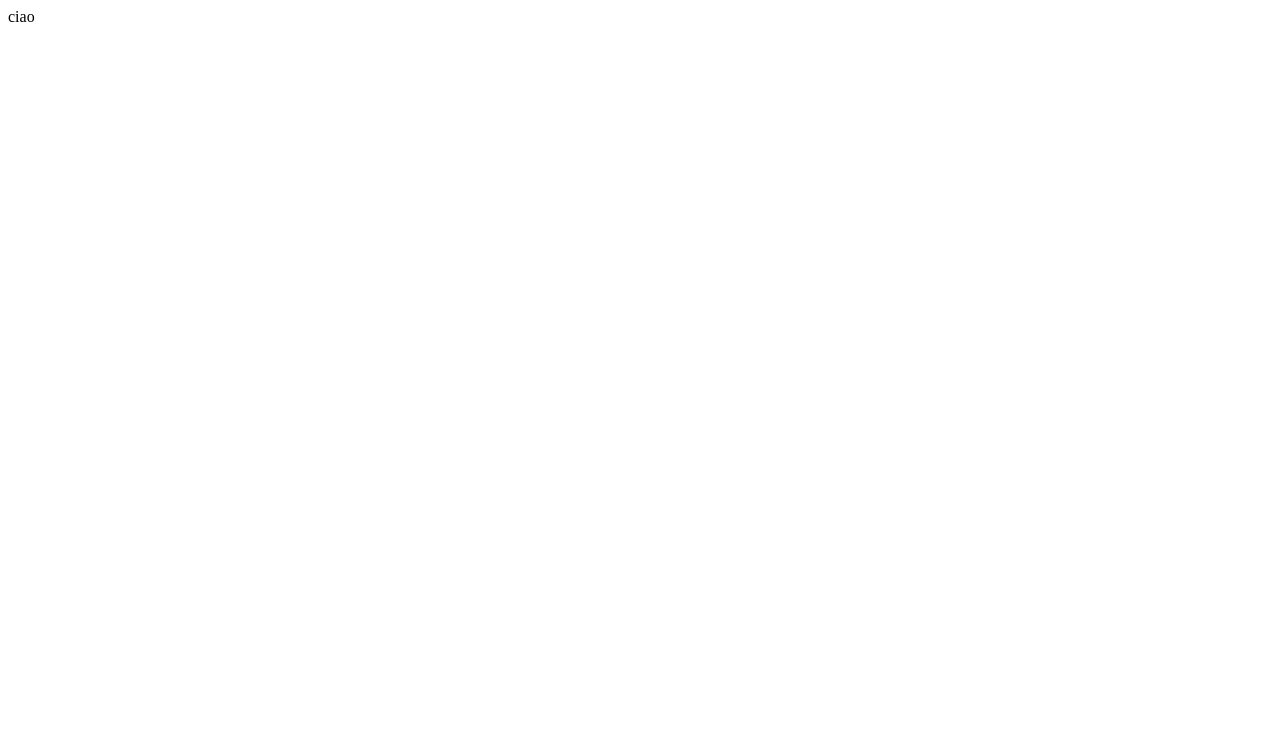
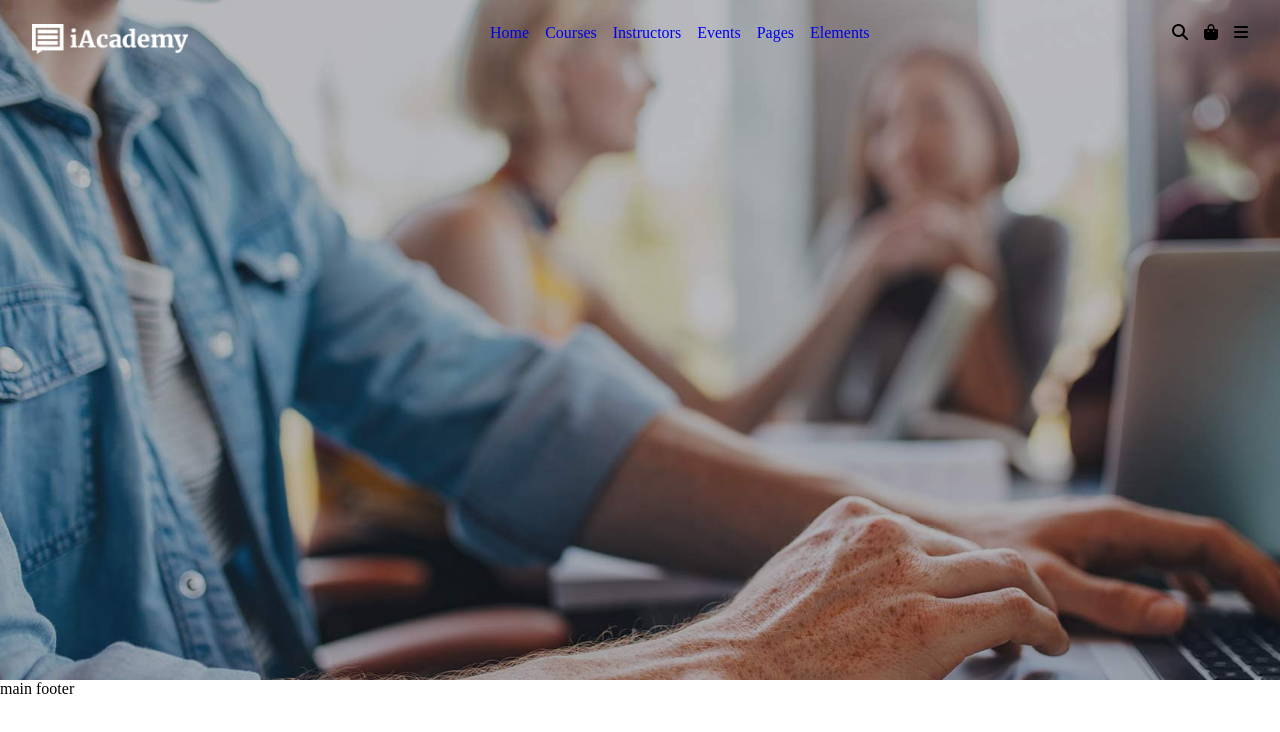
Before and after one commit to alessiavozzo/proj-html-vuejs, a Vue app: page / in a window 1280 px wide. Shown: the top 732 px of the page. Built offline with nearby package versions, Linux system fonts and the light colour scheme.

Commit message:
add static navbar

```diff
--- a/index.html
+++ b/index.html
@@ -1,13 +1,21 @@
 <!doctype html>
 <html lang="en">
+
 <head>
   <meta charset="UTF-8" />
   <link rel="icon" type="image/svg+xml" href="/vite.svg" />
   <meta name="viewport" content="width=device-width, initial-scale=1.0" />
   <title>Vite + Vue</title>
+
+  <!-- fa -->
+  <link rel="stylesheet" href="https://cdnjs.cloudflare.com/ajax/libs/font-awesome/6.5.2/css/all.min.css"
+    integrity="sha512-SnH5WK+bZxgPHs44uWIX+LLJAJ9/2PkPKZ5QiAj6Ta86w+fsb2TkcmfRyVX3pBnMFcV7oQPJkl9QevSCWr3W6A=="
+    crossorigin="anonymous" referrerpolicy="no-referrer" />
 </head>
+
 <body>
   <div id="app"></div>
   <script type="module" src="/src/main.js"></script>
 </body>
+
 </html>
--- a/src/App.vue
+++ b/src/App.vue
@@ -1,11 +1,22 @@
 <script>
+import AppHeader from './components/AppHeader.vue';
+import AppMain from './components/AppMain.vue';
+import AppFooter from './components/AppFooter.vue';
+
 export default {
-  name: "App"
+    name: "App",
+    components: {
+        AppHeader,
+        AppMain,
+        AppFooter
+    }
 }
 </script>
 
 <template>
-  ciao
+    <AppHeader />
+    <AppMain />
+    <AppFooter />
 </template>
 
 <style scoped></style>
--- /dev/null
+++ b/src/components/AppFooter.vue
@@ -0,0 +1,12 @@
+<script>
+export default {
+    name: "AppFooter"
+}
+</script>
+
+<template>
+    footer
+</template>
+
+
+<style scoped></style>
--- /dev/null
+++ b/src/components/AppHeader.vue
@@ -0,0 +1,97 @@
+<script>
+export default {
+    name: "AppHeader",
+    data() {
+        return {
+
+        }
+    }
+}
+</script>
+
+<template>
+    <header id="site_header">
+
+        <div class="container">
+
+            <!-- top header with logo + nav-links -->
+            <nav class="top-header d-flex">
+                <!-- left -->
+                <div class="logo">
+                    <img src="/img/logo-light.png" alt="iAcademy-logo-white">
+                </div>
+                <!-- center -->
+                <div class="nav-links">
+                    <ul class="list-inline">
+                        <li>
+                            <a href="#">Home</a>
+                        </li>
+                        <li>
+                            <a href="#">Courses</a>
+                        </li>
+                        <li>
+                            <a href="#">Instructors</a>
+                        </li>
+                        <li>
+                            <a href="#">Events</a>
+                        </li>
+                        <li>
+                            <a href="#">Pages</a>
+                        </li>
+                        <li>
+                            <a href="#">Elements</a>
+                        </li>
+
+                    </ul>
+                </div>
+                <!-- right -->
+                <div class="nav-icons">
+                    <ul class="list-inline">
+                        <li>
+                            <i class="fa-solid fa-magnifying-glass"></i>
+                        </li>
+                        <li>
+                            <i class="fa-solid fa-bag-shopping"></i>
+                        </li>
+                        <li>
+                            <i class="fa-solid fa-bars"></i>
+                        </li>
+                    </ul>
+                </div>
+
+            </nav>
+
+            <!-- jumbotron -->
+            <div class="bottom-jumbo">
+
+            </div>
+
+        </div>
+
+
+    </header>
+</template>
+
+
+<style scoped>
+#site_header {
+    background-image: url(/img/h5-slide-3-background.jpg);
+    height: 680px;
+    background-size: cover;
+    background-position: center;
+
+    nav {
+        height: 100px;
+        justify-content: space-between;
+
+        img {
+            height: 30px;
+        }
+
+        ul {
+            gap: 1rem;
+        }
+
+    }
+}
+</style>
--- /dev/null
+++ b/src/components/AppMain.vue
@@ -0,0 +1,12 @@
+<script>
+export default {
+    name: "AppMain"
+}
+</script>
+
+<template>
+    main
+</template>
+
+
+<style scoped></style>
--- a/src/style.css
+++ b/src/style.css
@@ -0,0 +1,30 @@
+/* #region reset */
+* {
+    box-sizing: border-box;
+    padding: 0;
+    margin: 0;
+}
+
+
+
+/* #region common */
+.container {
+    width: 95%;
+    margin: 0 auto;
+    padding: 1.5rem 0;
+}
+
+a {
+    text-decoration: none;
+}
+
+
+/* #region utilities */
+.d-flex {
+    display: flex;
+}
+
+.list-inline {
+    list-style: none;
+    display: flex;
+}
```
Lines whose indentation alone changed are shown as unchanged.
